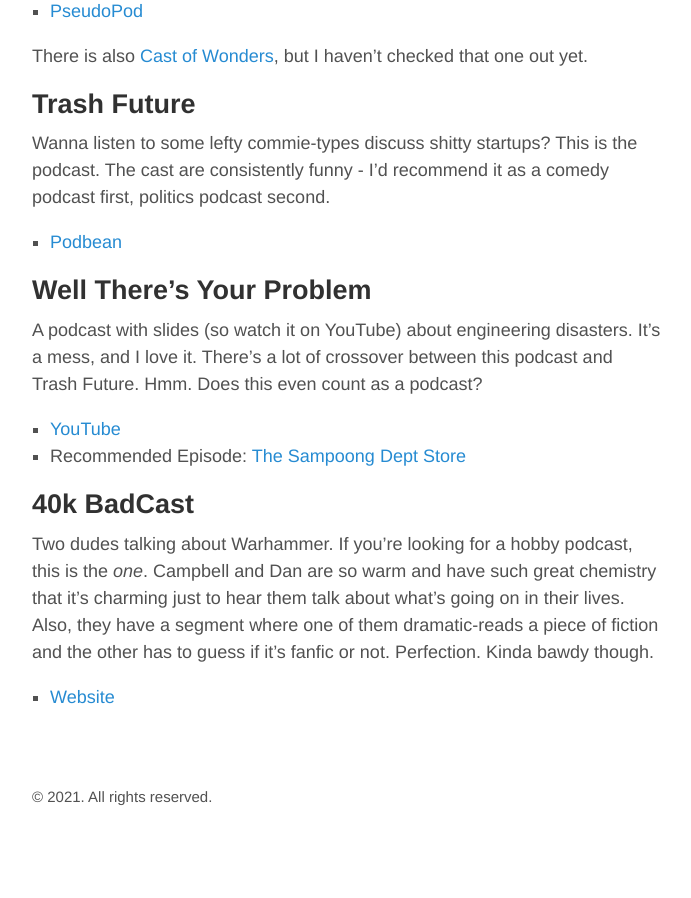
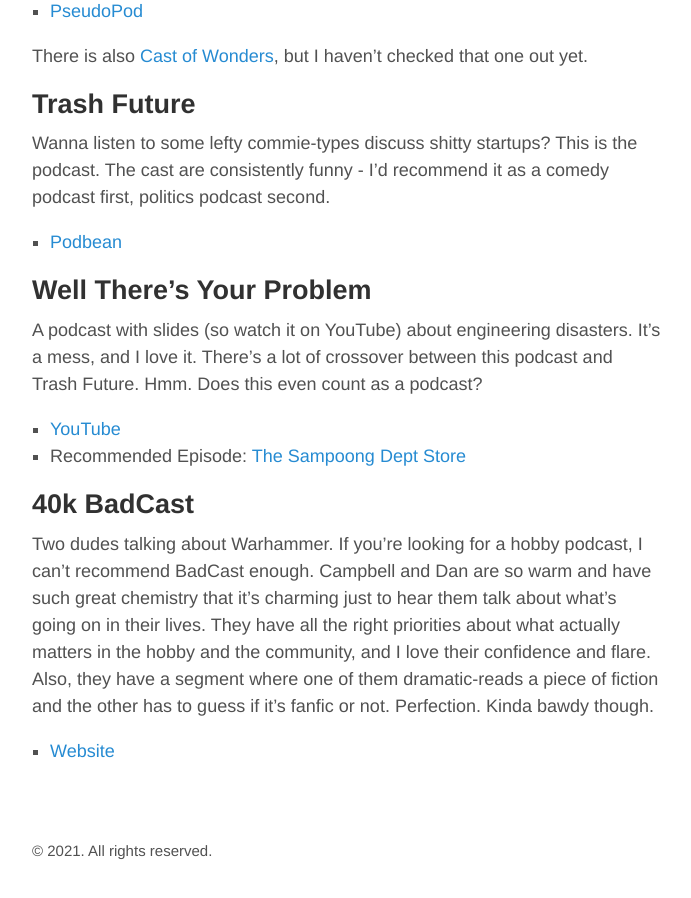
Before and after one commit to rachelnertia/rachelnertia.github.io, a Jekyll site: the page built from podcast-recommendations.md, in a window 1280 px wide and 900 px high, scrolled down 1925 px. Shown: the whole window, without its empty margins (293-984 px from the left). Built offline with Jekyll 4.4.1, drawn with Linux system fonts in a browser that asks for light colours; before the commit the page ends 2771 px from its top, so only the background shows below that.

Commit message:
Update Podcast Recommendations

```diff
--- a/podcast-recommendations.md
+++ b/podcast-recommendations.md
@@ -67,6 +67,6 @@ A podcast with slides (so watch it on YouTube) about engineering disasters. It's
 
 ## 40k BadCast
 
-Two dudes talking about Warhammer. If you're looking for a hobby podcast, this is the *one*. Campbell and Dan are so warm and have such great chemistry that it's charming just to hear them talk about what's going on in their lives. Also, they have a segment where one of them dramatic-reads a piece of fiction and the other has to guess if it's fanfic or not. Perfection. Kinda bawdy though.
+Two dudes talking about Warhammer. If you're looking for a hobby podcast, I can't recommend BadCast enough. Campbell and Dan are so warm and have such great chemistry that it's charming just to hear them talk about what's going on in their lives. They have all the right priorities about what actually matters in the hobby and the community, and I love their confidence and flare. Also, they have a segment where one of them dramatic-reads a piece of fiction and the other has to guess if it's fanfic or not. Perfection. Kinda bawdy though.
 
 - [Website](https://40kbadcast.com/)
```
